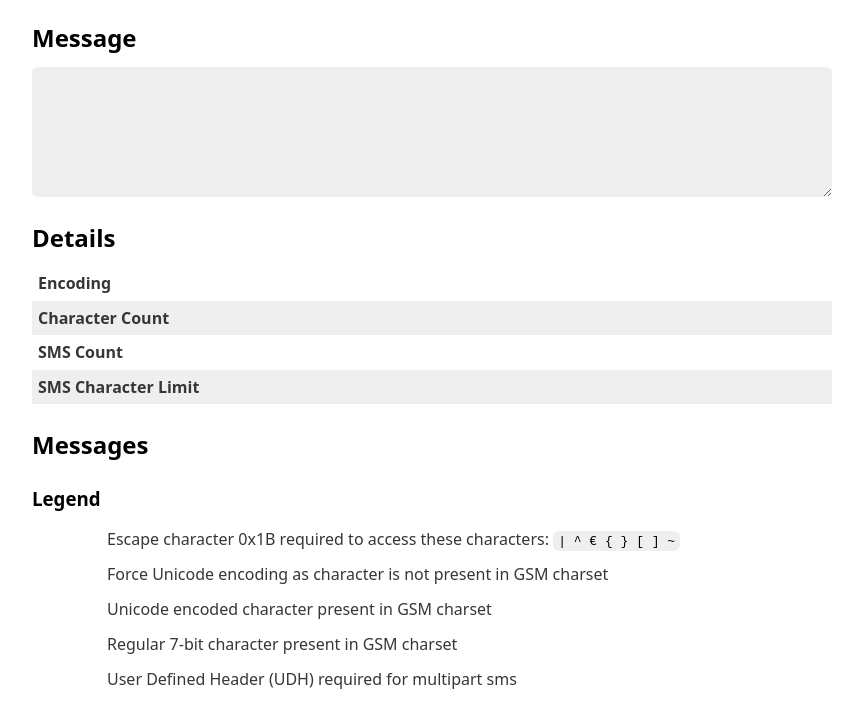
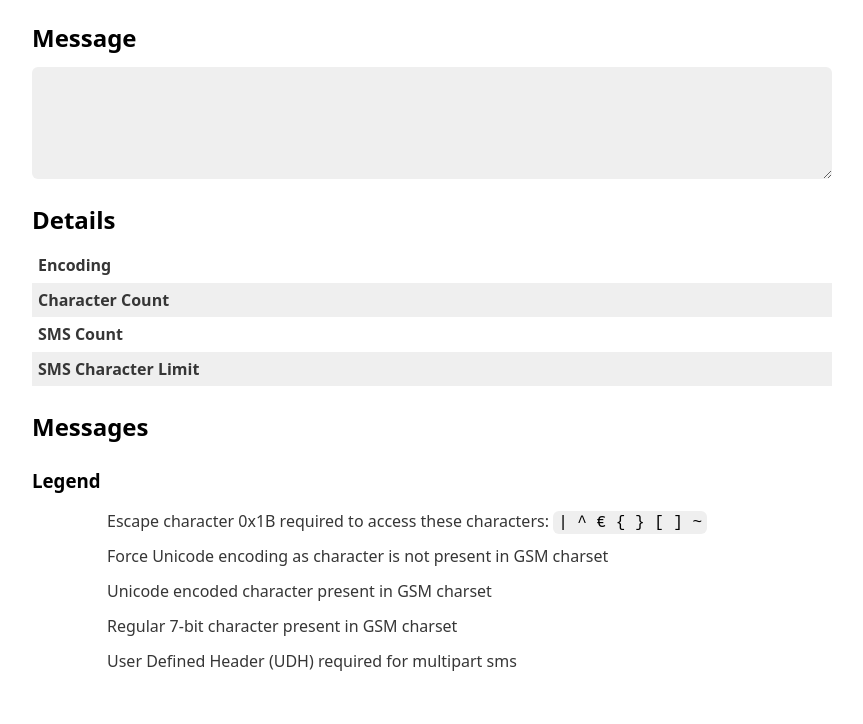
Before and after one commit to seven-io/sms-counter, a website with bundled scripts: page example/index.html in a window 1280 px wide. Shown: the part 76-800 px from the top of the page, without its empty margins (208-1071 px from the left). Built offline with nearby package versions, Linux system fonts and the light colour scheme.

Commit message:
example: align styling across browsers

```diff
--- a/example/index.html
+++ b/example/index.html
@@ -5,8 +5,6 @@
 
     <title>SMS Counter by Sms77.io</title>
 
-    <link href='https://cdn.jsdelivr.net/gh/kognise/water.css/dist/light.min.css'
-          rel='stylesheet'>
     <link href='./style.css' rel='stylesheet'>
 
     <script src='./Color.js'></script>
--- a/example/style.css
+++ b/example/style.css
@@ -1,3 +1,6 @@
+@import url('https://cdn.jsdelivr.net/npm/normalize.css/normalize.min.css');
+@import url('https://cdn.jsdelivr.net/gh/kognise/water.css/dist/light.min.css');
+
 ul {
     list-style-type: none;
 }
```
Also changed, not shown: README.md, 1 other file.
